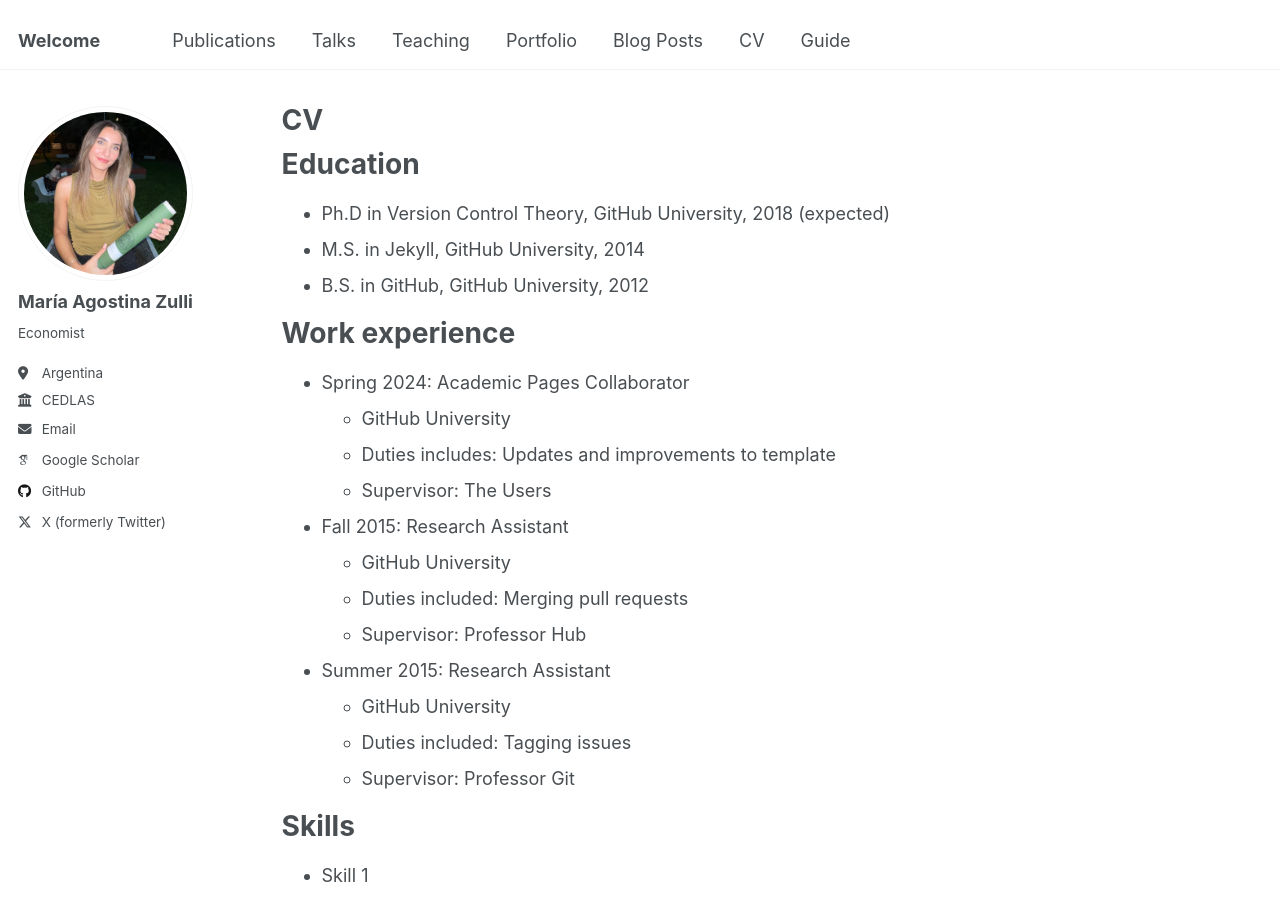
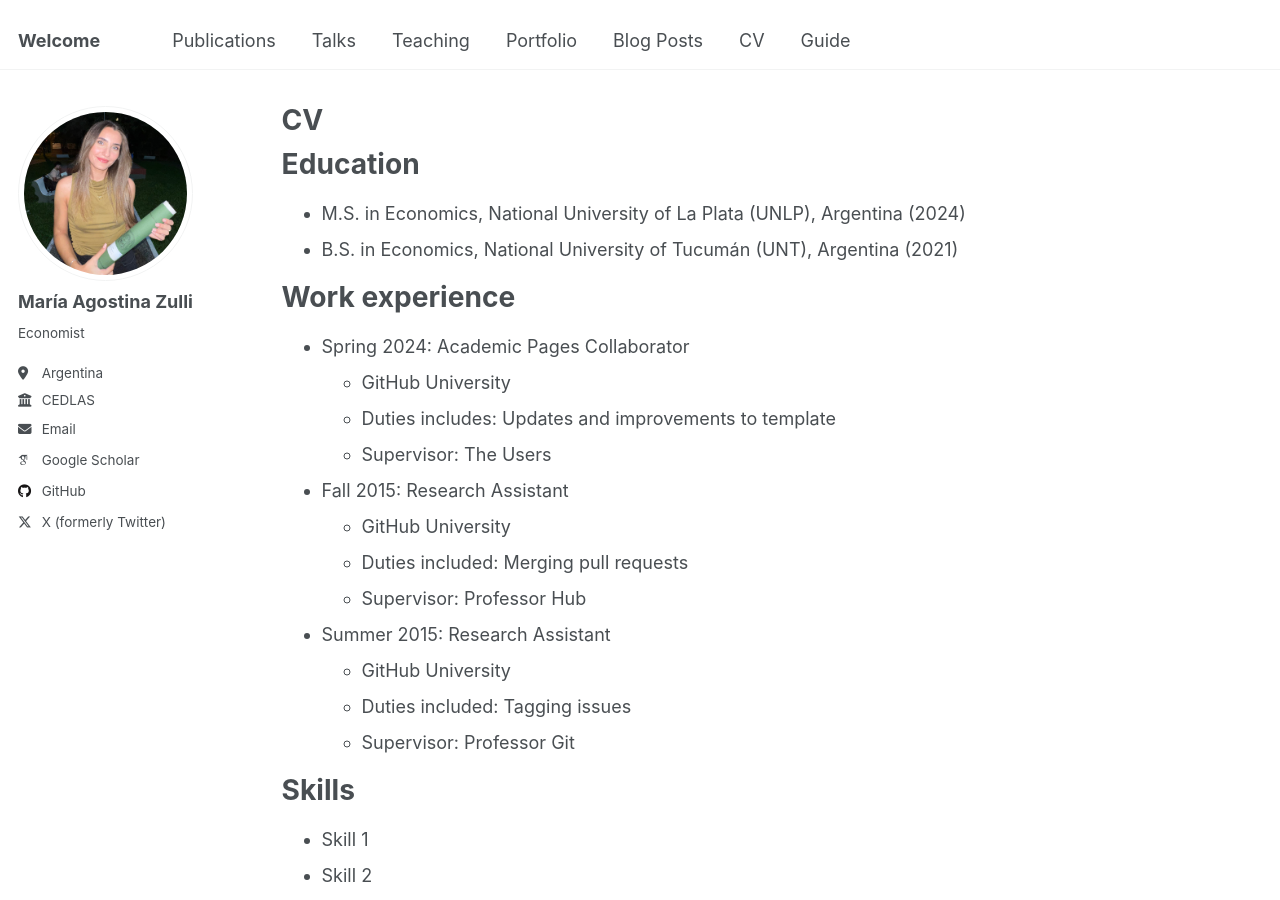
Before and after one commit to agoszulli/agoszulli.github.io, a Jekyll site: the page built from _pages/cv.md, in a window 1280 px wide and 900 px high. Built offline with Jekyll 4.4.1, drawn with Linux system fonts in a browser that asks for light colours; some web fonts are replaced.

Commit message:
Update cv.md

```diff
--- a/_pages/cv.md
+++ b/_pages/cv.md
@@ -11,9 +11,8 @@ redirect_from:
 
 Education
 ======
-* Ph.D in Version Control Theory, GitHub University, 2018 (expected)
-* M.S. in Jekyll, GitHub University, 2014
-* B.S. in GitHub, GitHub University, 2012
+* M.S. in Economics, National University of La Plata (UNLP), Argentina (2024)
+* B.S. in Economics, National University of Tucumán (UNT), Argentina (2021)
 
 Work experience
 ======
```
